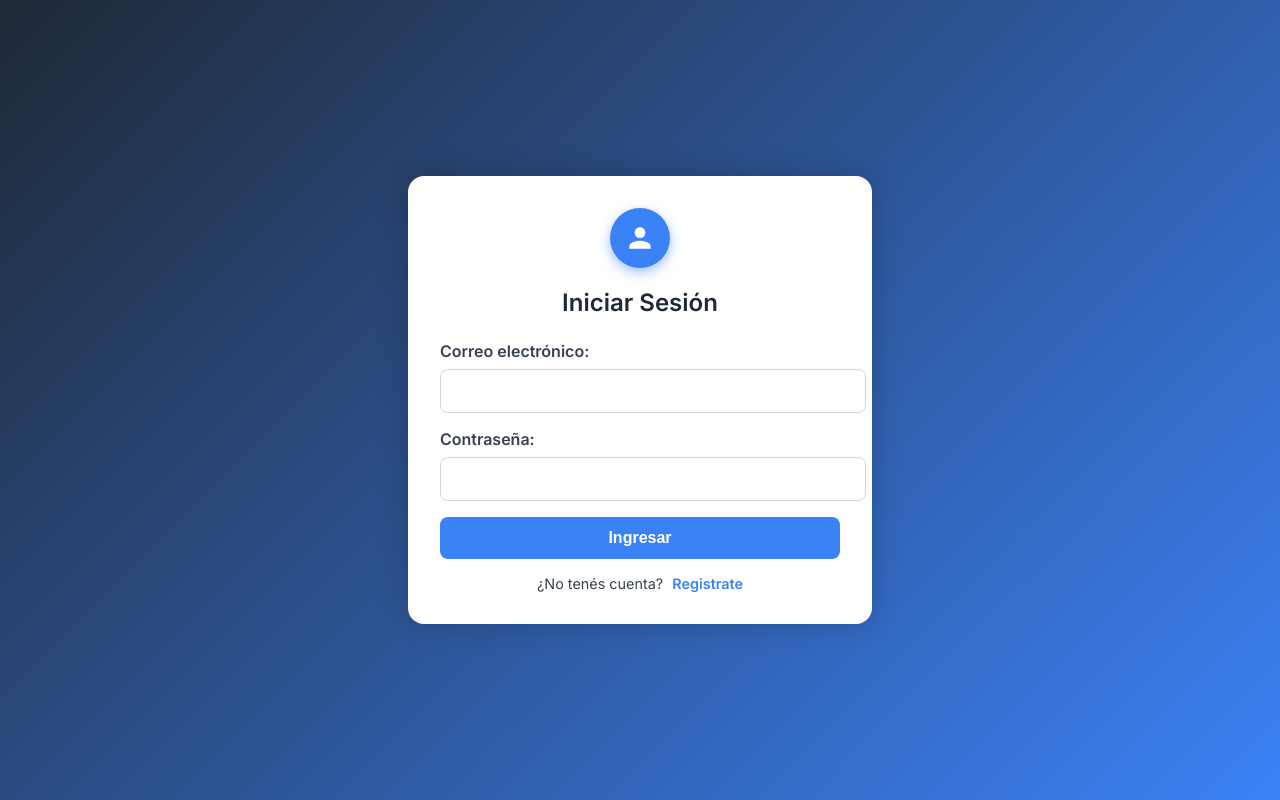
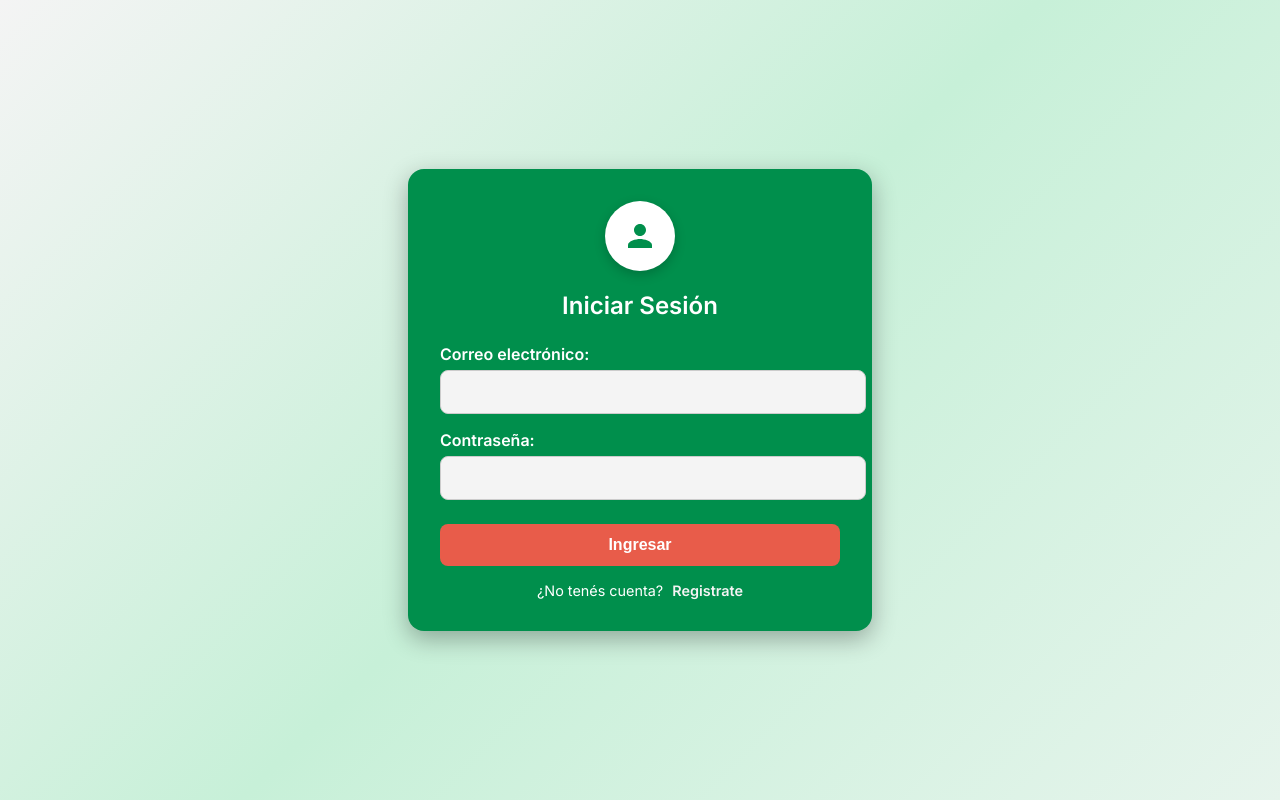
Before and after one commit to FrancoVega852/Sistema-de-una-Farmacia, a PHP site: page /Login.php in a window 1280 px wide. Run offline with PHP 8.4, Linux system fonts and the light colour scheme.

Commit message:
Update Login.php

```diff
--- a/Login.php
+++ b/Login.php
@@ -18,11 +18,6 @@ if ($_SERVER["REQUEST_METHOD"] == "POST") {
         $_SESSION["usuario_correo"] = $usuario["email"];
         $_SESSION["usuario_rol"] = $usuario["rol"];
 
-        // (Opcional) guardar log si tenés una tabla Login
-        // $stmt = $conn->conexion->prepare("INSERT INTO Login (usuario_id, estado, fecha_hora_acceso) VALUES (?, 'Activo', NOW())");
-        // $stmt->bind_param("i", $usuario["id"]);
-        // $stmt->execute();
-
         header("Location: menu.php");
         exit;
     } else {
@@ -34,13 +29,22 @@ if ($_SERVER["REQUEST_METHOD"] == "POST") {
 <html lang="es">
 <head>
     <meta charset="UTF-8" />
-    <title>Iniciar Sesión - Farmacia</title>
+    <title>Iniciar Sesión - Farvec</title>
     <link href="https://fonts.googleapis.com/css2?family=Inter:wght@400;600&display=swap" rel="stylesheet" />
     <style>
+        :root {
+            --verde: #008f4c;
+            --verde-oscuro: #006837;
+            --blanco: #ffffff;
+            --gris: #f4f4f4;
+            --acento: #e85c4a;
+            --texto: #222222;
+        }
+
         body {
             margin: 0;
             font-family: 'Inter', sans-serif;
-            background: linear-gradient(135deg, #1f2937, #3b82f6);
+            background: linear-gradient(135deg, var(--gris), #c7f0d8, #e6f4ec);
             display: flex;
             justify-content: center;
             align-items: center;
@@ -49,10 +53,11 @@ if ($_SERVER["REQUEST_METHOD"] == "POST") {
         }
 
         .login-container {
-            background-color: white;
+            background: var(--verde);
+            color: var(--blanco);
             padding: 2rem;
             border-radius: 1rem;
-            box-shadow: 0 0 30px rgba(0,0,0,0.2);
+            box-shadow: 0 8px 25px rgba(0,0,0,0.3);
             width: 100%;
             max-width: 400px;
             text-align: center;
@@ -60,25 +65,25 @@ if ($_SERVER["REQUEST_METHOD"] == "POST") {
         }
 
         .icon-persona {
-            width: 60px;
-            height: 60px;
-            background-color: #3b82f6;
+            width: 70px;
+            height: 70px;
+            background-color: var(--blanco);
             border-radius: 50%;
             margin: 0 auto 1rem auto;
             display: flex;
             justify-content: center;
             align-items: center;
-            box-shadow: 0 4px 12px rgba(59,130,246,0.5);
+            box-shadow: 0 4px 12px rgba(0,0,0,0.2);
         }
         .icon-persona svg {
-            fill: white;
-            width: 32px;
-            height: 32px;
+            fill: var(--verde);
+            width: 36px;
+            height: 36px;
         }
 
         .login-container h2 {
             margin-bottom: 1.5rem;
-            color: #1f2937;
+            color: var(--blanco);
         }
 
         .input-group {
@@ -88,58 +93,64 @@ if ($_SERVER["REQUEST_METHOD"] == "POST") {
 
         .input-group label {
             display: block;
-            margin-bottom: 0.5rem;
-            color: #374151;
+            margin-bottom: 0.4rem;
+            color: var(--blanco);
             font-weight: 600;
         }
 
         .input-group input {
             width: 100%;
             padding: 0.75rem;
-            border: 1px solid #d1d5db;
+            border: 1px solid #ccc;
             border-radius: 0.5rem;
-            transition: border-color 0.3s ease;
             font-size: 1rem;
+            background: var(--gris);
         }
 
         .input-group input:focus {
-            border-color: #3b82f6;
+            border-color: var(--acento);
+            box-shadow: 0 0 6px rgba(232,92,74,0.5);
             outline: none;
         }
 
         .btn {
             width: 100%;
             padding: 0.75rem;
-            background-color: #3b82f6;
-            color: white;
+            background-color: var(--acento);
+            color: var(--blanco);
             border: none;
             border-radius: 0.5rem;
             font-weight: 600;
             cursor: pointer;
             transition: background-color 0.3s ease, transform 0.2s ease;
             font-size: 1rem;
+            margin-top: 0.5rem;
         }
 
         .btn:hover {
-            background-color: #2563eb;
+            background-color: #d94c3c;
             transform: scale(1.03);
         }
 
         .error {
-            color: red;
+            color: var(--acento);
+            background: var(--blanco);
+            padding: 0.5rem;
+            border-radius: 0.4rem;
             margin-top: 1rem;
             font-size: 0.9rem;
             text-align: center;
+            font-weight: bold;
         }
 
         .register-link {
             margin-top: 1rem;
             font-size: 0.9rem;
-            color: #374151;
+            color: var(--blanco);
         }
 
         .register-link a {
-            color: #3b82f6;
+            color: var(--gris);
             font-weight: 600;
             text-decoration: none;
             margin-left: 5px;
@@ -147,6 +158,7 @@ if ($_SERVER["REQUEST_METHOD"] == "POST") {
 
         .register-link a:hover {
             text-decoration: underline;
+            color: var(--blanco);
         }
 
         @keyframes fadeIn { from { opacity: 0; } to { opacity: 1; } }
```
